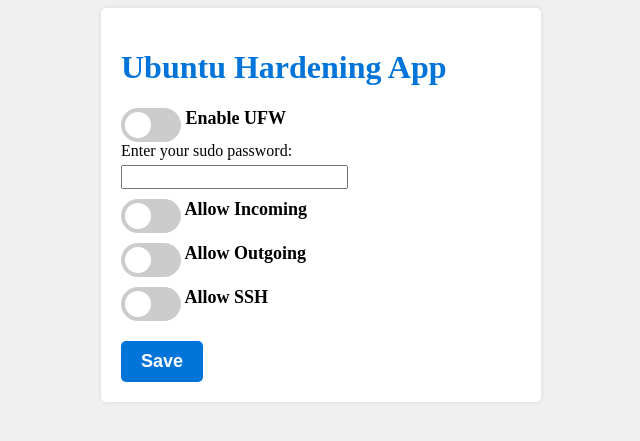
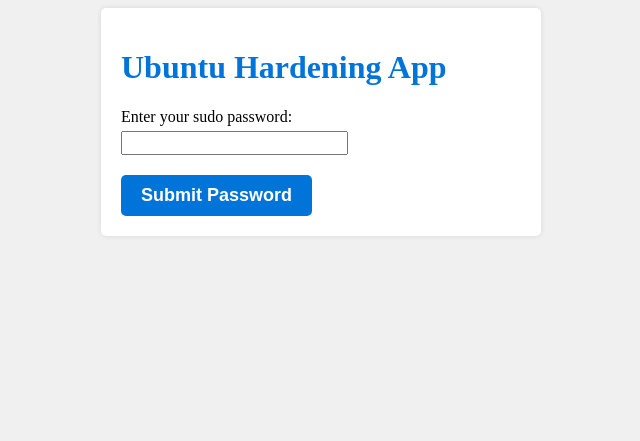
Before and after one commit to SatvikNalavade/Linux-Hardening-GUI, a Flask app: page / in a window 1280 px wide. Shown: the top 441 px of the page, without its empty margins (319-959 px from the left). Run offline with Flask 3, Linux system fonts and the light colour scheme.

Commit message:
separated sudo password screen

```diff
--- a/static/ufw-config.css
+++ b/static/ufw-config.css
@@ -18,9 +18,16 @@ h1 {
 }
 
 .toggle-button {
-    margin-top: 10px; /* Adjust margin for spacing */
-    font-weight: bold; /* Make the text bolder */
-    font-size: 18px; /* Increase the text size */
+    display: flex;
+    justify-content: space-between;
+    align-items: center;
+    margin-top: 10px;
+    font-weight: bold;
+    font-size: 18px;
+}
+
+.toggle-label {
+    margin-right: 10px;
 }
 
 .toggle-button label.switch {
--- a/templates/index.html
+++ b/templates/index.html
@@ -8,44 +8,47 @@
     <div class="container">
         <h1>Ubuntu Hardening App</h1>
 
-        <form method="POST">
+        <form id="password-form" method="POST">
+            <label class="input-label" for="password">Enter your sudo password:</label>
+            <input type="password" id="password" class="form-control" name="password" required>
+            <button class="btn btn-primary" type="submit" id="password-submit">Submit Password</button>
+        </form>
+
+        <div id="options-section" style="display: none;">
             <div class="toggle-button">
+                <div class="toggle-label">Enable UFW</div>
                 <label class="switch">
                     <input type="checkbox" name="ufw_toggle" value="1">
                     <span class="slider round"></span>
                 </label>
-                Enable UFW
             </div>
 
-            <label class="input-label" for="password">Enter your sudo password:</label>
-            <input type="password" id="password" class="form-control" name="password" required>
-
             <div class="toggle-button">
+                <div class="toggle-label">Allow Incoming</div>
                 <label class="switch">
                     <input type="checkbox" name="incoming_toggle" value="1">
                     <span class="slider round"></span>
                 </label>
-                Allow Incoming
             </div>
 
             <div class="toggle-button">
+                <div class="toggle-label">Allow Outgoing</div>
                 <label class="switch">
                     <input type="checkbox" name="outgoing_toggle" value="1">
                     <span class="slider round"></span>
                 </label>
-                Allow Outgoing
             </div>
 
             <div class="toggle-button">
+                <div class="toggle-label">Allow SSH</div>
                 <label class="switch">
                     <input type="checkbox" name="ssh_toggle" value="1">
                     <span class="slider round"></span>
                 </label>
-                Allow SSH
             </div>
 
             <button class="btn btn-primary" type="submit">Save</button>
-        </form>
+        </div>
 
         {% with messages = get_flashed_messages() %}
             {% if messages %}
@@ -59,5 +62,19 @@
             {% endif %}
         {% endwith %}
     </div>
+
+    <script>
+        document.addEventListener('DOMContentLoaded', function () {
+            const passwordForm = document.getElementById('password-form');
+            const passwordSubmitButton = document.getElementById('password-submit');
+            const optionsSection = document.getElementById('options-section');
+
+            passwordForm.addEventListener('submit', function (e) {
+                e.preventDefault(); // Prevent form submission
+                passwordForm.style.display = 'none'; // Hide the password input
+                optionsSection.style.display = 'block'; // Show the options
+            });
+        });
+    </script>
 </body>
 </html>
```
Also changed, not shown: other parts of static/ufw-config.css (+13 -13 lines).
